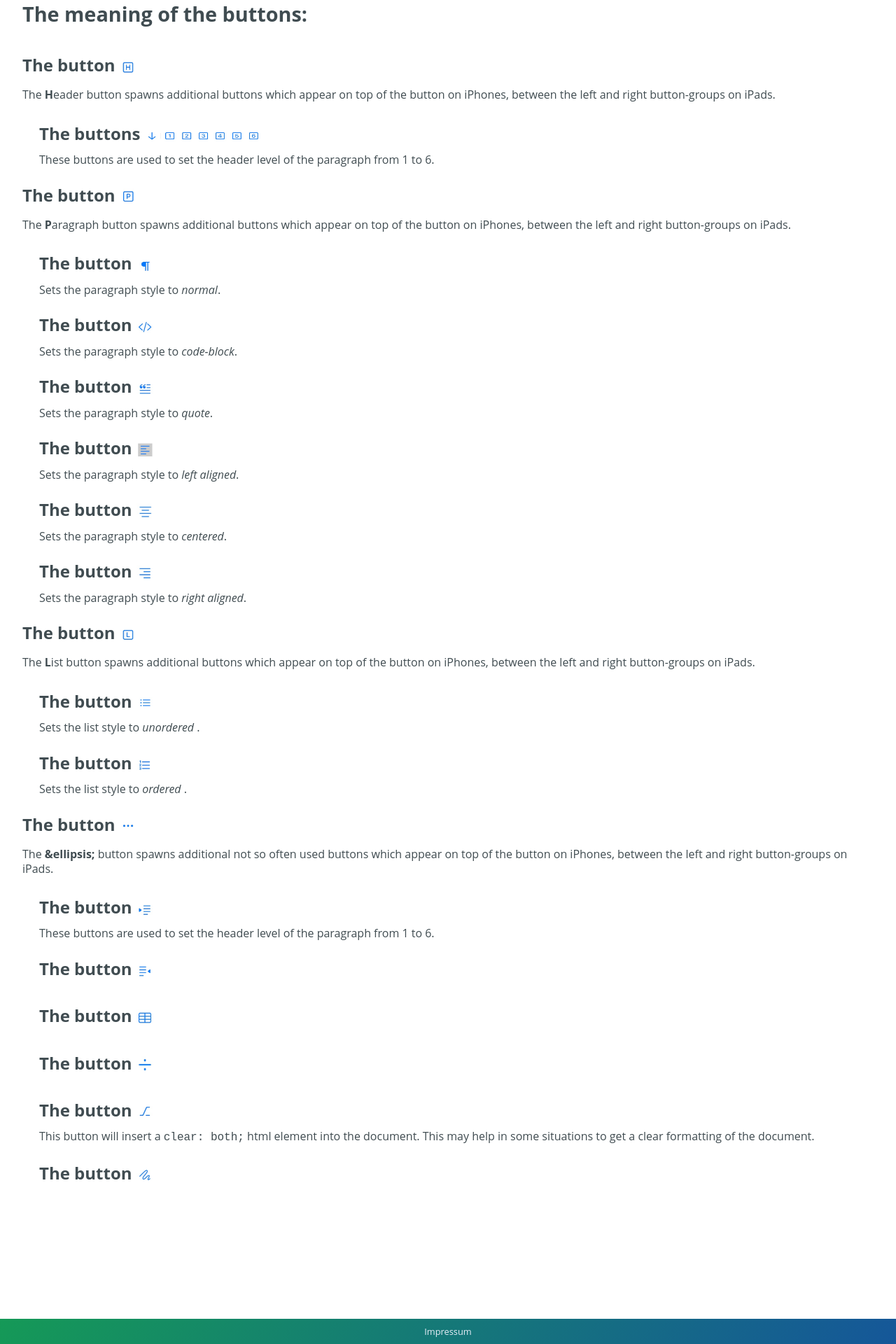
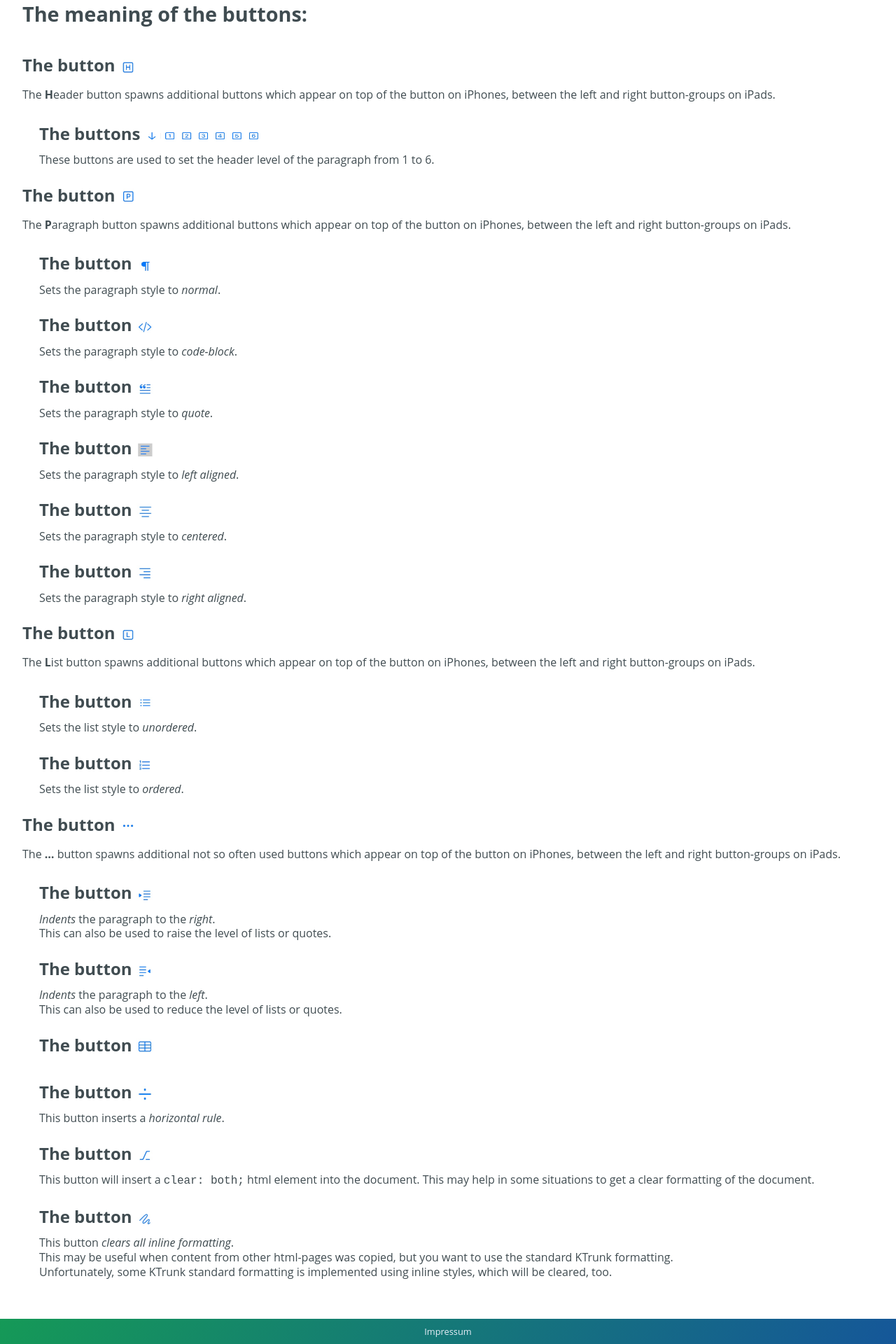
Before and after one commit to cs-LA/home, a Jekyll site: the page built from KTrunk/Manual/EditMode.md, in a window 1280 px wide. Shown: the part 896-2816 px from the top of the page at 70% size. Built offline with Jekyll 4.4.1, drawn with Linux system fonts in a browser that asks for light colours; our own code applies the rules of GitHub Pages for plain Markdown files.

Commit message:
Update EditMode.md

```diff
--- a/KTrunk/Manual/EditMode.md
+++ b/KTrunk/Manual/EditMode.md
@@ -47,32 +47,32 @@
   <h3><span class="en">The button <img src="EditButtonPP.jpg" class="inLine"></span><span class="de">Die Schaltfläche <img src="EditButtonPP.jpg" class="inLine"></span></h3>
 
   <span class="en">Sets the paragraph style to <i>normal</i>.</span>
-  <span class="de">Setzt den Paragraphen-Stil auf i>normal</i>.</span>
+  <span class="de">Setzt den Paragraphen-Stil auf <i>normal</i>.</span>
 
   <h3><span class="en">The button <img src="EditButtonPC.jpg" class="inLine"></span><span class="de">Die Schaltfläche <img src="EditButtonPC.jpg" class="inLine"></span></h3>
 
   <span class="en">Sets the paragraph style to <i>code-block</i>.</span>
-  <span class="de">Setzt den Paragraphen-Stil auf i>Code-Block</i>.</span>
+  <span class="de">Setzt den Paragraphen-Stil auf <i>Code-Block</i>.</span>
 
   <h3><span class="en">The button <img src="EditButtonPQ.jpg" class="inLine"></span><span class="de">Die Schaltfläche <img src="EditButtonPQ.jpg" class="inLine"></span></h3>
 
   <span class="en">Sets the paragraph style to <i>quote</i>.</span>
-  <span class="de">Setzt den Paragraphen-Stil auf i>Zitat</i>.</span>
+  <span class="de">Setzt den Paragraphen-Stil auf <i>Zitat</i>.</span>
 
   <h3><span class="en">The button <img src="EditButtonPAL.jpg" class="inLine"></span><span class="de">Die Schaltfläche <img src="EditButtonPAL.jpg" class="inLine"></span></h3>
 
   <span class="en">Sets the paragraph style to <i>left aligned</i>.</span>
-  <span class="de">Setzt den Paragraphen-Stil auf i>linksbündig</i>.</span>
+  <span class="de">Setzt den Paragraphen-Stil auf <i>linksbündig</i>.</span>
 
   <h3><span class="en">The button <img src="EditButtonPAC.jpg" class="inLine"></span><span class="de">Die Schaltfläche <img src="EditButtonPAC.jpg" class="inLine"></span></h3>
 
   <span class="en">Sets the paragraph style to <i>centered</i>.</span>
-  <span class="de">Setzt den Paragraphen-Stil auf i>zentriert</i>.</span>
+  <span class="de">Setzt den Paragraphen-Stil auf <i>zentriert</i>.</span>
 
   <h3><span class="en">The button <img src="EditButtonPAR.jpg" class="inLine"></span><span class="de">Die Schaltfläche <img src="EditButtonPAR.jpg" class="inLine"></span></h3>
 
   <span class="en">Sets the paragraph style to <i>right aligned</i>.</span>
-  <span class="de">Setzt den Paragraphen-Stil auf i>rechtsbündig</i>.</span>
+  <span class="de">Setzt den Paragraphen-Stil auf <i>rechtsbündig</i>.</span>
 </div>
 
 <h3><span class="en">The button <img src="EditButtonL.jpg" class="inLine"></span><span class="de">Die Schaltfläche <img src="EditButtonL.jpg" class="inLine"></span></h3>
@@ -83,31 +83,36 @@
 <div style="margin-left: 1.5em">
   <h3><span class="en">The button <img src="EditButtonLU.jpg" class="inLine"></span><span class="de">Die Schaltfläche <img src="EditButtonLU.jpg" class="inLine"></span></h3>
 
-  <span class="en">Sets the list style to <i>unordered </i>.</span>
-  <span class="de">Setzt den Listen-Stil auf i>unsortiert</i>.</span>
+  <span class="en">Sets the list style to <i>unordered</i>.</span>
+  <span class="de">Setzt den Listen-Stil auf <i>unsortiert</i>.</span>
 
   <h3><span class="en">The button <img src="EditButtonLO.jpg" class="inLine"></span><span class="de">Die Schaltfläche <img src="EditButtonLO.jpg" class="inLine"></span></h3>
 
-  <span class="en">Sets the list style to <i>ordered </i>.</span>
-  <span class="de">Setzt den Listen-Stil auf i>sortiert</i>.</span>
+  <span class="en">Sets the list style to <i>ordered</i>.</span>
+  <span class="de">Setzt den Listen-Stil auf <i>sortiert</i>.</span>
 </div>
 
 <h3><span class="en">The button <img src="EditButtonEllipis.jpg" class="inLine"></span><span class="de">Die Schaltfläche <img src="EditButtonEllipis.jpg" class="inLine"></span></h3>
 
-<span class="en">The <b>&ellipsis;</b> button spawns additional not so often used buttons which appear on top of the button on iPhones, between the left and right button-groups on iPads.</span>
-<span class="de">Die <b>L</b>isten-Schaltfläche bringt weitere, nicht so häufig benötigte Schaltflächen zum Vorschein, die auf iPhones oberhalb der Schaltfläche, auf iPads zwischen den linken und rechten Schaltflächen-Gruppen erscheinen.</span>
+<span class="en">The <b>&hellip;</b> button spawns additional not so often used buttons which appear on top of the button on iPhones, between the left and right button-groups on iPads.</span>
+<span class="de">Die <b>&hellip;</b>-Schaltfläche bringt weitere, nicht so häufig benötigte Schaltflächen zum Vorschein, die auf iPhones oberhalb der Schaltfläche, auf iPads zwischen den linken und rechten Schaltflächen-Gruppen erscheinen.</span>
 
 <div style="margin-left: 1.5em">
   <h3><span class="en">The button <img src="EditButtonElIR.jpg" class="inLine"></span><span class="de">Die Schaltfläche <img src="EditButtonElIR.jpg" class="inLine"></span></h3>
 
-  <span class="en">These buttons are used to set the header level of the paragraph from 1 to 6.</span>
-  <span class="de">DieseSchaltflächen legen die Überschriften-Ebene von 1 bis 6 fest.</span>
+  <span class="en"><i>Indents</i> the paragraph to the <i>right</i>.<br>This can also be used to raise the level of lists or quotes.</span>
+  <span class="de"><i>Rückt</i> den Paragraphen nach <i>rechts</i> ein.<br>Dies wird auch genutzt, um die Einzugsebene von Listen oder Zitaten zu erhöhen.</span>
 
   <h3><span class="en">The button <img src="EditButtonElIL.jpg" class="inLine"></span><span class="de">Die Schaltfläche <img src="EditButtonElIL.jpg" class="inLine"></span></h3>
 
+  <span class="en"><i>Indents</i> the paragraph to the <i>left</i>.<br>This can also be used to reduce the level of lists or quotes.</span>
+  <span class="de"><i>Rückt</i> den Paragraphen nach <i>links</i> ein.<br>Dies wird auch genutzt, um die Einzugsebene von Listen oder Zitaten zu verringern.</span>
   <h3><span class="en">The button <img src="EditButtonElTb.jpg" class="inLine"></span><span class="de">Die Schaltfläche <img src="EditButtonElTb.jpg" class="inLine"></span></h3>
 
   <h3><span class="en">The button <img src="EditButtonElHR.jpg" class="inLine"></span><span class="de">Die Schaltfläche <img src="EditButtonElHR.jpg" class="inLine"></span></h3>
+
+  <span class="en">This button inserts a <i>horizontal rule</i>.</span>
+  <span class="de">Diese Schaltfläche fügt eine <i>Trennlinie</i> ein.</span>
 
   <h3><span class="en">The button <img src="EditButtonElCB.jpg" class="inLine"></span><span class="de">Die Schaltfläche <img src="EditButtonElCB.jpg" class="inLine"></span></h3>
 
@@ -116,7 +121,8 @@
 
   <h3><span class="en">The button <img src="EditButtonElClr.jpg" class="inLine"></span><span class="de">Die Schaltfläche <img src="EditButtonElClr.jpg" class="inLine"></span></h3>
 
-
+  <span class="en">This button <i>clears all inline formatting</i>.<br>This may be useful when content from other html-pages was copied, but you want to use the standard KTrunk formatting.<br>Unfortunately, some KTrunk standard formatting is implemented using inline styles, which will be cleared, too.</span>
+  <span class="de">Hiermit werden alle <i>Inline-Formatierungen gelöscht</i><br>Dies kann ganz nützlich sein, wenn man Inhalt von anderen WebßSeiten kopiert hat, ihn aber dem KTrunk-Standard entsprechend formatiert haben möchte.<br>Dummerweise sind einige KTrunk-Formatierungen auch über InlineßStile implementiert, die dabei auch veloren gehen.</span>
 </div>
 
 <span class="en"></span>
```
